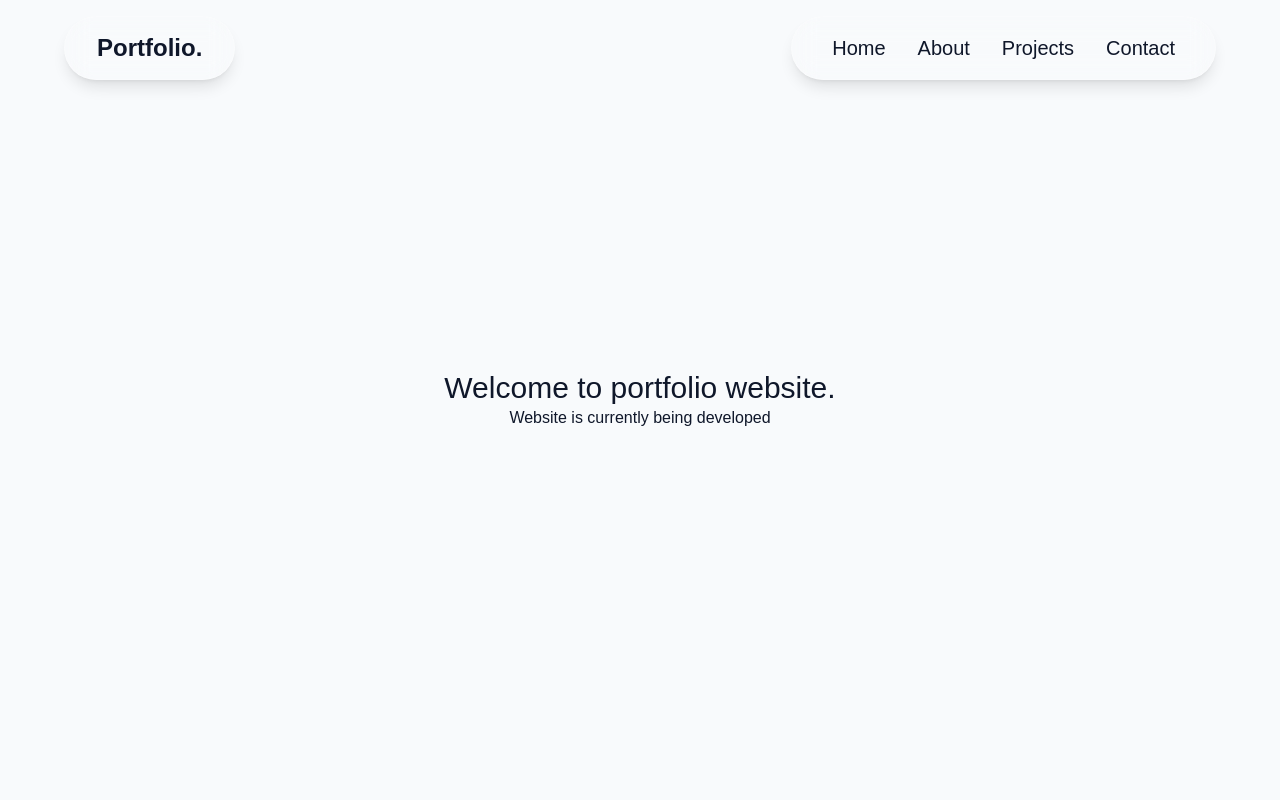
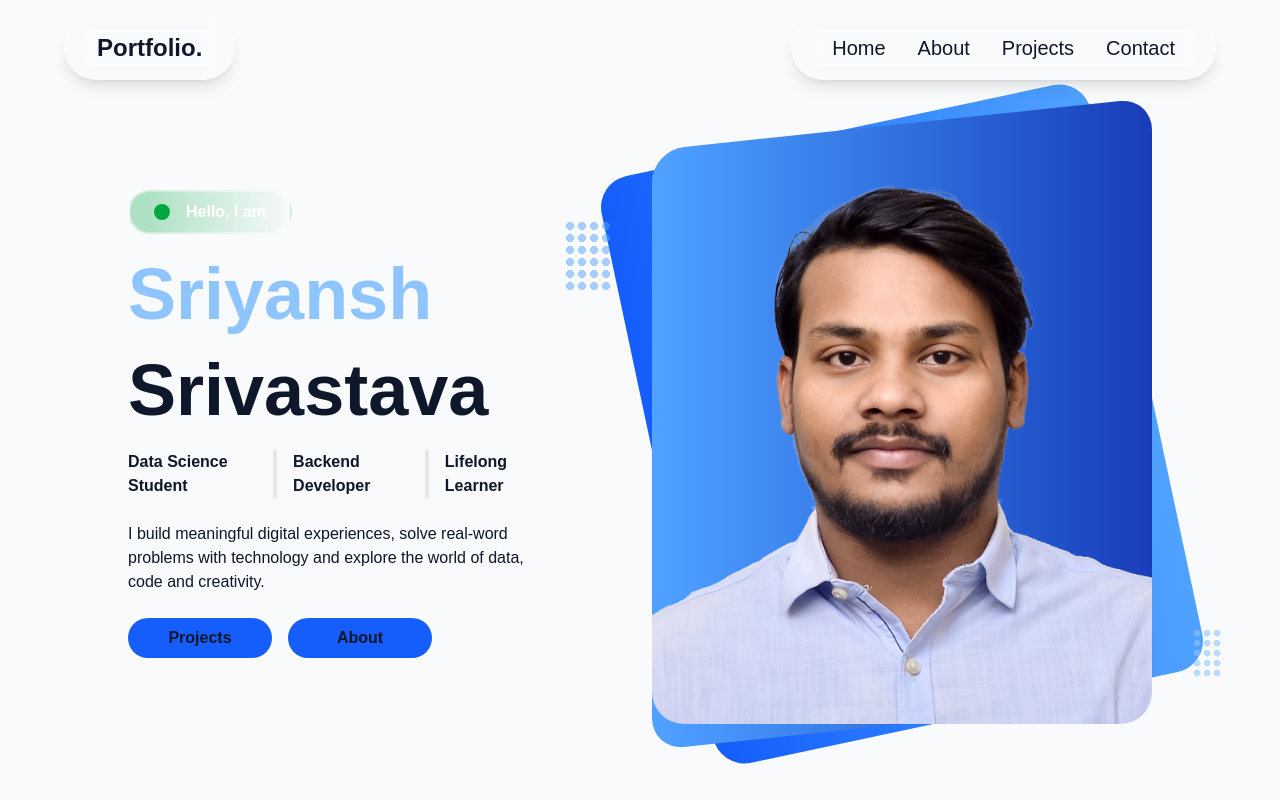
Before and after one commit to sriyanshsrivastava-dev/portfolio-frontend-web, a Next.js app: page / in a window 1280 px wide. Shown: the top 800 px of the page. Built offline with nearby package versions, Linux system fonts and the light colour scheme.

Commit message:
feat: add hero section.

```diff
--- a/src/app/page.tsx
+++ b/src/app/page.tsx
@@ -1,10 +1,13 @@
+import HeroSection from "@/components/Main/HeroSection";
+
 export default function Home() {
   return (
-      <>
+      <main>
+          <HeroSection/>
         <div className="flex flex-col h-screen w-full justify-center items-center">
           <h1 className="text-3xl">Welcome to portfolio website.</h1>
-          <p>Website is currently being developed</p>
+          <p>Website is currently being developed.</p>
         </div>
-      </>
+      </main>
   );
 }
--- /dev/null
+++ b/src/components/Main/HeroSection.tsx
@@ -0,0 +1,43 @@
+import ProfileCard from "@/components/Main/ProfileCard";
+
+const HeroSection = () => {
+    const titleClass:string= "font-sm font-semibold text-start"
+
+    return (
+        <section className="min-h-screen p-4 sm:px-24 pt-24 w-full flex flex-col">
+            <div className="flex-1 w-full p-8 pt-24 sm:pt-0 flex flex-col sm:flex-row gap-24 justify-start sm:justify-around items-center">
+                <div className={'flex flex-col gap-4 sm:gap-6 items-center justify-center sm:items-start'}>
+                    <div className={"px-6 py-2 bg-linear-to-r from-green-600/30 from-10% to-transparent rounded-full flex gap-4 text-blue-200 backdrop-blur-xl justify-center items-center border-white/40 border-2 "}>
+                        <div className={'size-4 bg-green-600 rounded-full'}></div>
+                        <p className={"text-md font-bold text-white"}>Hello, I am</p>
+                    </div>
+                    <p className={'text-6xl sm:text-[72px] font-extrabold text-blue-300'}>Sriyansh</p>
+                    <p className={'text-6xl sm:text-[72px] font-extrabold'}>Srivastava</p>
+                    <div className={'hidden sm:flex gap-4 divide-x-4 divide-gray-200 justify-start items-center w-full'}>
+                        <span className={titleClass}>Data Science Student </span>
+                        <span className={titleClass}>Backend Developer </span>
+                        <span className={titleClass}>Lifelong Learner</span>
+                    </div>
+                    <div className={'flex sm:hidden gap-2 divide-x-2 divide-gray-200 justify-between items-center w-full'}>
+                        <span className={"flex-1 font-sm font-semibold text-center"}>Data Science</span>
+                        <span className={"flex-1 font-sm font-semibold text-center"}>Developer </span>
+                        <span className={"flex-1 font-sm font-semibold text-center"}>lifelong Learner</span>
+                    </div>
+                    <div className="text-center sm:text-left w-full">
+                        <p className={"font-light text-md "}>I build meaningful digital experiences, solve real-word problems with technology and explore the world of data, code and creativity.</p>
+                    </div>
+
+                    <div className={"flex gap-4"}>
+                        <button className={"bg-blue-600 px-3 py-2 rounded-full font-bold min-w-36 w-36"}>Projects</button>
+                        <button className={"bg-blue-600 px-3 py-2 rounded-full font-bold min-w-36 w-36"}>About</button>
+                    </div>
+                </div>
+                <div>
+                    <ProfileCard/>
+                </div>
+            </div>
+        </section>
+    )
+}
+
+export default HeroSection
--- /dev/null
+++ b/src/components/Main/ProfileCard.tsx
@@ -0,0 +1,15 @@
+import Image from 'next/image';
+
+export default function ProfileCard() {
+    return (
+        <div className="relative h-[400px] w-[300px] sm:h-[600px] sm:w-[500px]">
+            <div className={"absolute inset-0 rounded-4xl bg-linear-to-r from-blue-600 to-blue-400 p-[2] -rotate-12"}></div>
+            <div className={"absolute inset-0 rounded-4xl bg-linear-to-l from-blue-800 to-blue-400 -skew-y-6"}></div>
+            <div className={"absolute inset-0 rounded-4xl overflow-hidden"}>
+                <Image src={"/image/profile2.png"} alt="Sriyansh Srivastava" height={800} width={600} />
+            </div>
+            <div className={"hidden sm:block w-8 h-12 absolute -right-18 bottom-12 bg-radial from-blue-300/60 from-50% to-transparent to-50% bg-[size:10px_10px] bg-repeat"}></div>
+            <div className={"hidden sm:block w-12 h-18 absolute -left-22 top-24 bg-radial from-blue-400/50 from-50% to-transparent to-50% bg-[size:12px_12px] bg-repeat"}></div>
+        </div>
+    );
+}
```
Also changed, not shown: public/image/profile2.png (added).
